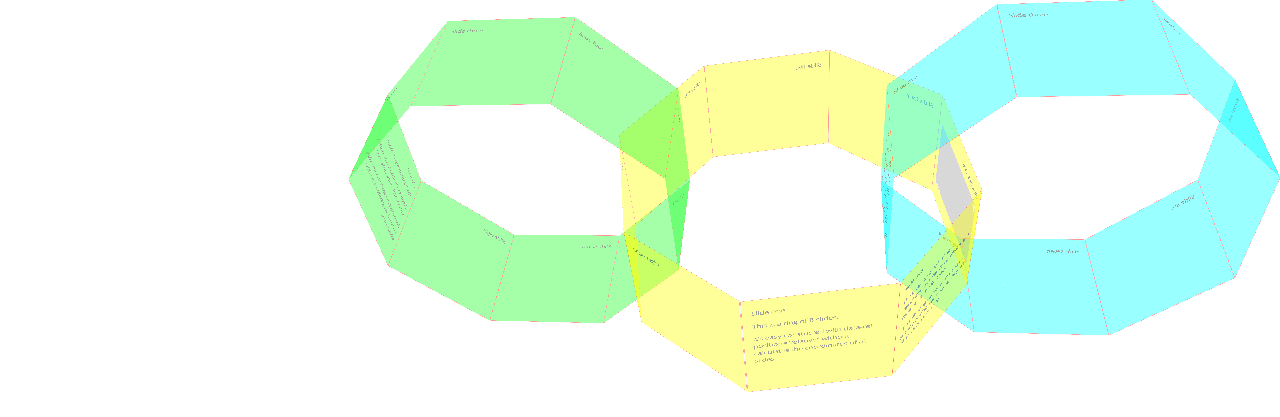
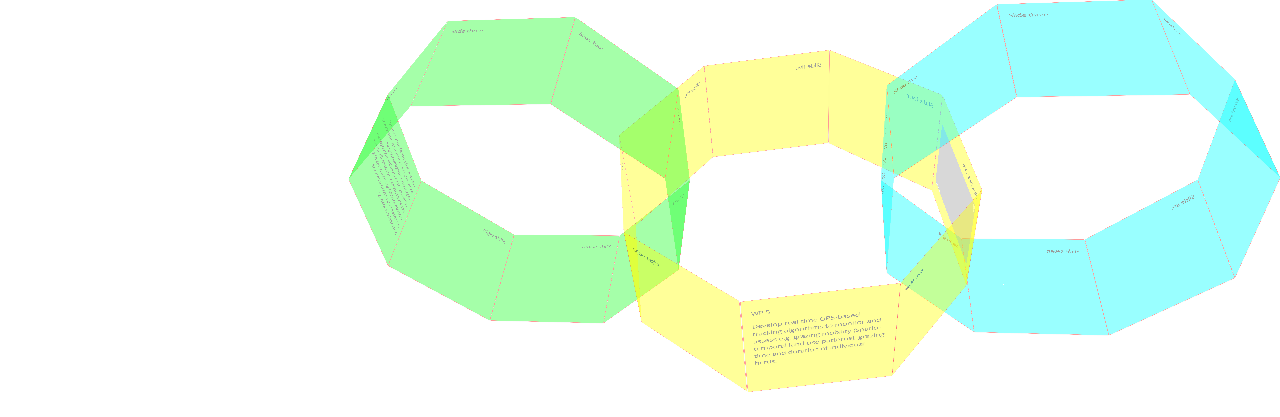
Before and after one commit to mightyMarabu/infoRange_impress, a website: page index.html in a window 1280 px wide. Shown: the part 212-629 px from the top of the page. Drawn offline with nearby package versions, Linux system fonts and the light colour scheme; grey boxes are pictures that could not be loaded.

Commit message:
add some themes

```diff
--- a/index.html
+++ b/index.html
@@ -110,15 +110,15 @@
     -->
 
       <div id="ring1-1" class="step" data-rel-reset="all" data-x="0" data-y="0" data-z="0" data-rotate-y="10">
-        <p>Slide one</p>
-        <p>This is a ring of 8 slides.</p>
-        <p>It's easy constucted with data-rel-position="relative" without calculates the coordinates of all slides.</p>
+        <p>WP 5</p>
+        <p>Develop real-time GPS-based tracking algorithms to monitor and assess e.g. grazing mobility
+          (spatio-temporal land use patterns), grazing time and duration of individual herds.</p>
+
       </div>
 
       <div id="ring1-2" class="step" data-rel-rotate-y="45" data-rel-z="-354" data-rel-x="854">
         <p>Slide two</p>
-        <p>The position of this slide is calculated as relatived position and rotation of the first slide.</p>
-        <p>The following slides don't need to set any position attributes, they are inherit from this slide.</p>
+
       </div>
 
       <div id="ring1-3" class="step">
@@ -147,10 +147,8 @@
       </div>
 
       <div id="ring2-1" class="step ring2" data-rel-reset="all" data-x="500" data-y="0" data-z="-1514" data-rotate-x="90" data-rotate-y="270" data-rotate-z="0">
-        <p>Slide one</p>
-        <p>This is another ring of slides.</p>
-        <p>Except for the this slide, its code is just cloned from the yellow ring.</p>
-        <p>Just change the position of first slide, all the following slides are position relatived to it.</p>
+        <p>Develop rangeland visual scoring using image processing and machine learning techniques</p>
+
       </div>
 
       <div id="ring2-2" class="step ring2" data-rel-rotate-y="45" data-rel-z="-354" data-rel-x="854" data-rel-y="0">
@@ -182,10 +180,10 @@
       </div>
 
     <div id="ring3-1" class="step ring3" data-rel-reset="all" data-x="-3500" data-y="0" data-z="-1514" data-rotate-x="90" data-rotate-y="270" data-rotate-z="0">
-      <p>Slide one</p>
-      <p>This is another ring of slides.</p>
-      <p>Except for the this slide, its code is just cloned from the yellow ring.</p>
-      <p>Just change the position of first slide, all the following slides are position relatived to it.</p>
+      <p>Capture relevant dimensions of different phenomena (i.e. rangeland degradation or spreading of
+        diseases) from the data (descriptive analytics), identify reasons for these phenomena
+        (diagnostic analytics), and develop predictive models (predictive analytics).</p>
+
     </div>
 
     <div id="ring3-2" class="step ring3" data-rel-rotate-y="45" data-rel-z="-354" data-rel-x="854" data-rel-y="0">
```
